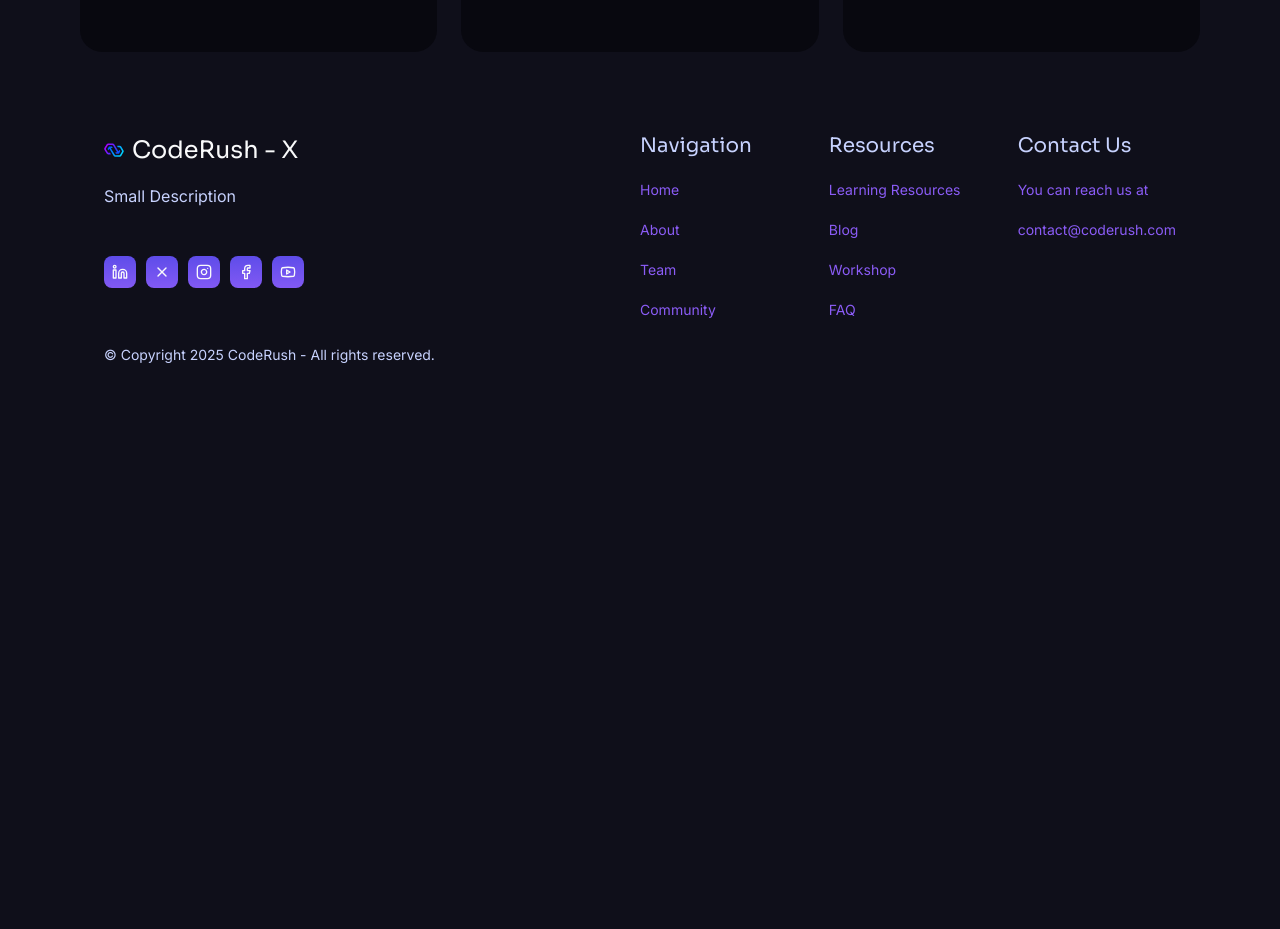
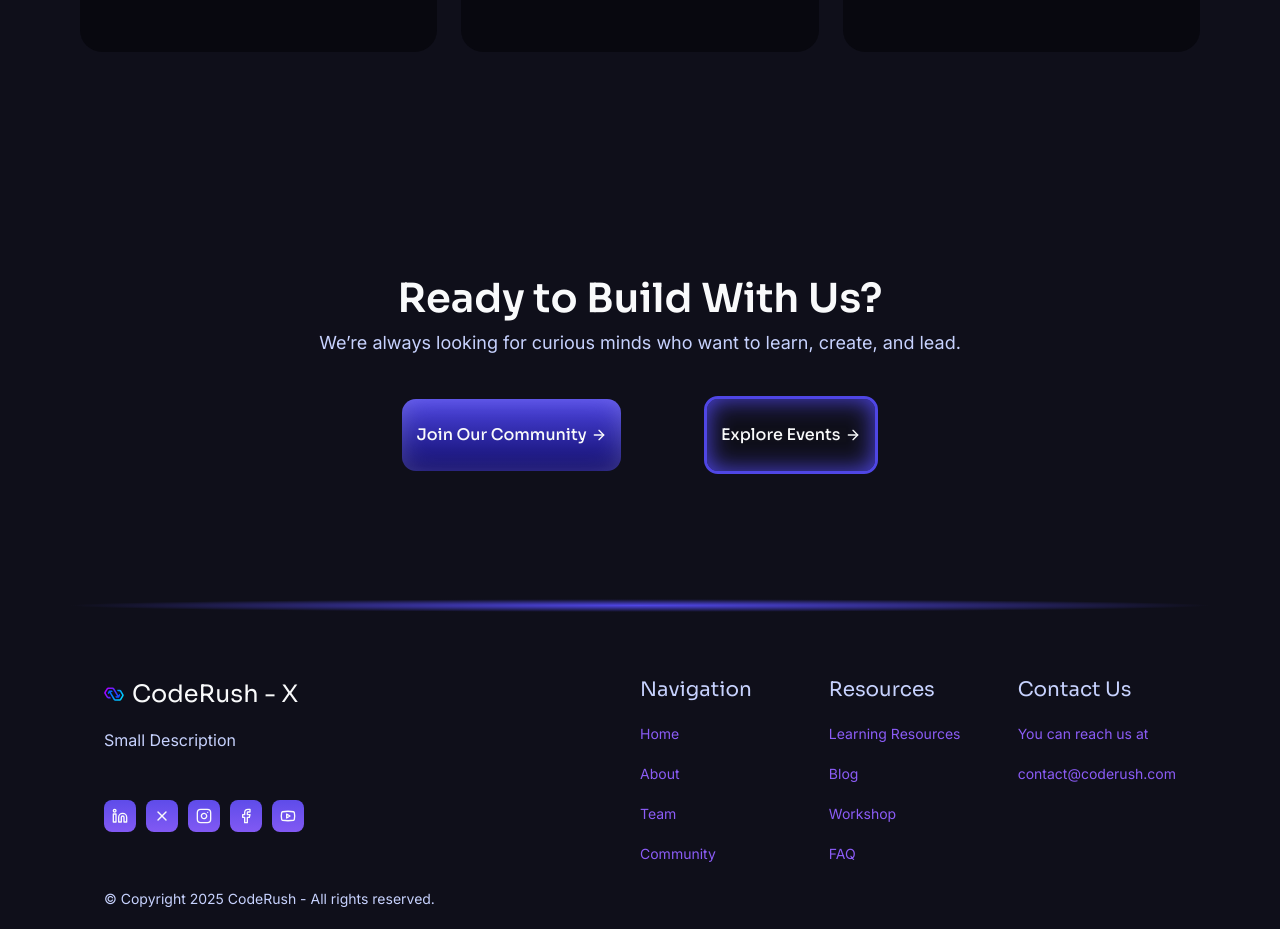
Before and after one commit to HridaySonawane/Coderush, a Next.js app: page /about in a window 1280 px wide. Shown: the part 1705-2634 px from the top of the page. Before the commit the page ends 2166 px from the top, so only its background shows below. Built offline with nearby package versions, Linux system fonts and the light colour scheme.

Commit message:
added CTA section

```diff
--- a/app/about/page.tsx
+++ b/app/about/page.tsx
@@ -1,3 +1,4 @@
+import CTA from "@/components/About/CTA";
 import Difference from "@/components/About/Difference";
 import Hero from "@/components/About/Hero";
 import Numbers from "@/components/About/Numbers";
@@ -12,6 +13,7 @@ const page = () => {
       <Hero />
       <Difference />
       <Numbers />
+      <CTA />
       <Footer />
     </div>
   );
--- a/app/globals.css
+++ b/app/globals.css
@@ -165,6 +165,8 @@
   --font-sora: "Sora, sans-serif";
   --font-inter: "Inter, sans-serif";
   --inset-shadow-badge: inset 0 1px 24px 2px var(--color-primary);
+  --inset-shadow-button: inset 0 0px 24px 0px #f9fafb30;
+  --inset-shadow-button-secondary: inset 0 0px 24px 0px var(--color-primary);
   --inset-shadow-aboutbox: inset 0 0 32px 0px rgba(139, 92, 246, 0.5);
   --inset-shadow-difference: inset 0 0 20px 4px var(--color-primary);
   --size-section: 70rem;
--- /dev/null
+++ b/components/About/CTA.tsx
@@ -0,0 +1,37 @@
+import React from "react";
+import Button from "../Button";
+
+const CTA = () => {
+  return (
+    <div className="relative w-full h-[60vh] flex flex-col justify-center items-center gap-2.5">
+      <div className="w-full h-3.25 absolute top-116.75 mx-auto left-0 right-0 bottom-0 bg-radial from-primary to-70% to-[rgba(21,16,115,0)] overflow-x-visible z-1" />
+      <div className="w-full h-full flex flex-col justify-center items-center rounded-3xl">
+        <div className="w-fit h-fit flex justify-start items-start">
+          <div className="w-full h-fit flex flex-col justify-start items-center gap-10">
+            <div className="w-full h-fit flex flex-col justify-start items-center">
+              <h2 className="w-fit h-fit font-sora font-semibold text-[40px] text-text-primary">
+                Ready to Build With Us?
+              </h2>
+              <p className="w-fit h-fit font-inter text-[18px] text-text-secondary text-center">
+                We’re always looking for curious minds who want to learn,
+                create, and lead.
+              </p>
+            </div>
+            <div className="w-full h-fit flex justify-evenly items-center">
+              <Button text="Join Our Community" variant="primary" />
+              <Button text="Explore Events" variant="secondary" />
+              {/* <button className="w-fit h-fit px-6 py-3 bg-button-primary text-text-primary font-sora font-medium rounded-lg hover:bg-button-hover transition-colors duration-300">
+                Join Our Community
+              </button>
+              <button className="w-fit h-fit px-6 py-3 bg-button-primary text-text-primary font-sora font-medium rounded-lg hover:bg-button-hover transition-colors duration-300">
+                Join Our Community
+              </button> */}
+            </div>
+          </div>
+        </div>
+      </div>
+    </div>
+  );
+};
+
+export default CTA;
--- /dev/null
+++ b/components/Button.tsx
@@ -0,0 +1,24 @@
+import { ArrowRight } from "lucide-react";
+import React from "react";
+
+const Button = ({
+  text,
+  variant,
+}: {
+  text: string;
+  variant: "primary" | "secondary";
+}) => {
+  return variant === "primary" ? (
+    <button className="w-fit h-fit flex justify-center items-center gap-1 px-3.5 py-6 bg-linear-to-b from-primary form-[-15%] to-[#151073] to-93% text-text-primary font-sora font-medium rounded-xl inset-shadow-button">
+      {text}
+      <ArrowRight size={16} />
+    </button>
+  ) : (
+    <button className="w-fit h-fit flex justify-center items-center gap-1 px-3.5 py-6 text-text-primary font-sora font-medium rounded-xl inset-shadow-button-secondary border-3 border-primary">
+      {text}
+      <ArrowRight size={16} />
+    </button>
+  );
+};
+
+export default Button;
```
